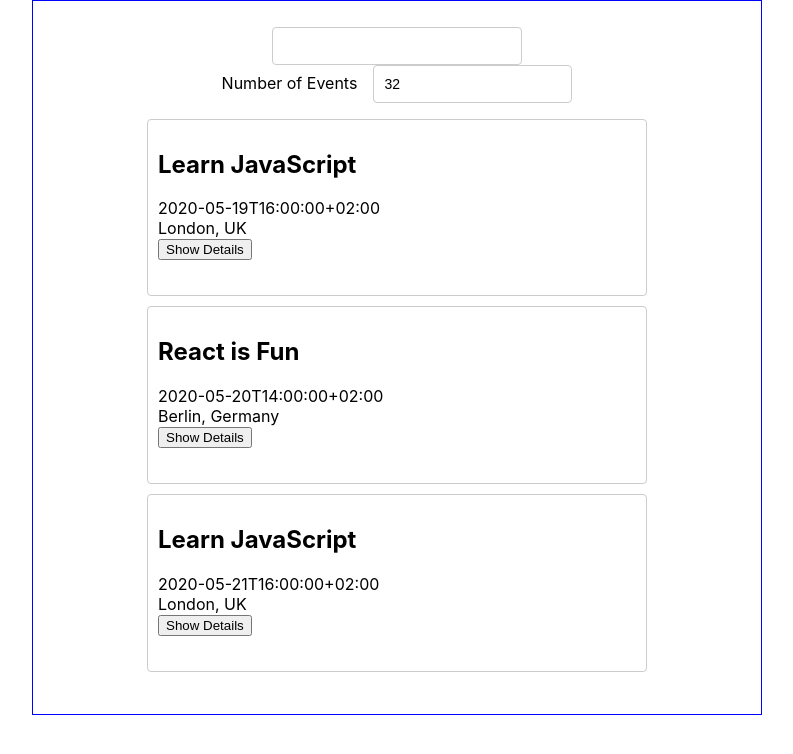
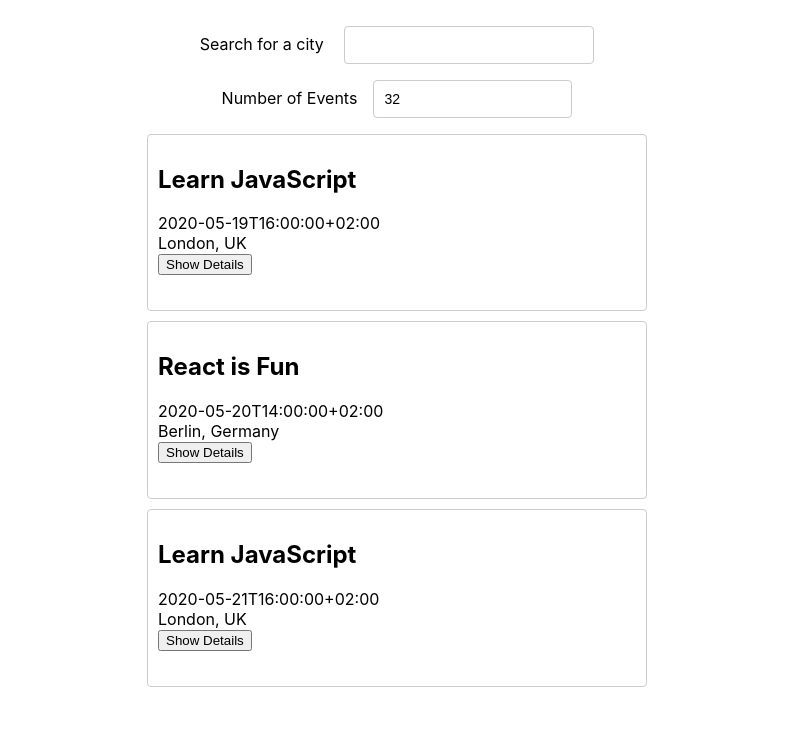
Before and after one commit to Darisam/meet, a React (Create React App) app: page / in a window 1280 px wide. Shown: the top 754 px of the page, without its empty margins (243-1036 px from the left). Built offline with nearby package versions, Linux system fonts and the light colour scheme.

Commit message:
Minor changes to styling
Like adding a label to the city search box

```diff
--- a/src/App.css
+++ b/src/App.css
@@ -3,7 +3,7 @@
   text-align: center;
   padding: 2% 5%;
   max-width: 600px;
-  border: 1px solid blue;
+  /*border: 1px solid blue;*/
   margin: auto;
 }
 
@@ -39,6 +39,10 @@ input[type="number"] {
   height: 38px;
 }
 
+.number-of-events {
+  margin-top: 1em;
+}
+
 .number-of-events label {
   margin-right: 1em;
 }
@@ -51,9 +55,13 @@ input[type="number"] {
   display: flex;
   flex-direction: column;
   flex-basis: 300px;
-  max-width: 300px;
+  max-width: 500px;
   margin: auto;
   position: relative;
+}
+
+.CitySearch label {
+  margin-right: 1em;
 }
 
 .suggestions {
--- a/src/CitySearch.js
+++ b/src/CitySearch.js
@@ -19,7 +19,8 @@ class CitySearch extends Component {
   render() {
     return (
       <div className="CitySearch">
-        {/*<label for="city"> Search for a city </label>*/}
+        <div>
+          <label for="city"> Search for a city </label>
           <input
             type="text"
             id="city"
@@ -30,6 +31,7 @@ class CitySearch extends Component {
               this.setState({ showSuggestions: true });
             }}
           />
+        </div>
         <ul
           className="suggestions"
           style={this.state.showSuggestions ? {} : { display: 'none' }}
```
Lines whose indentation alone changed are shown as unchanged.
